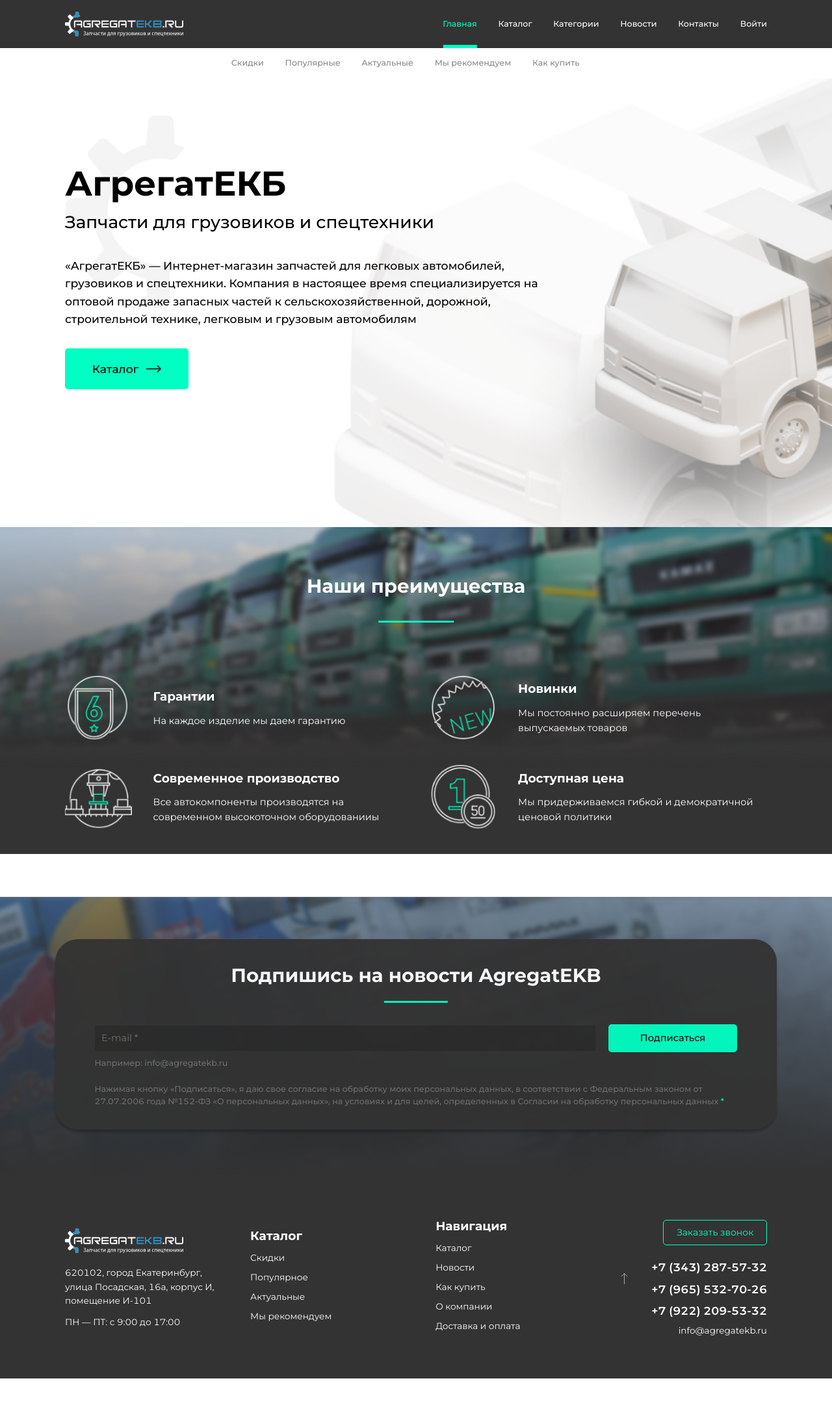
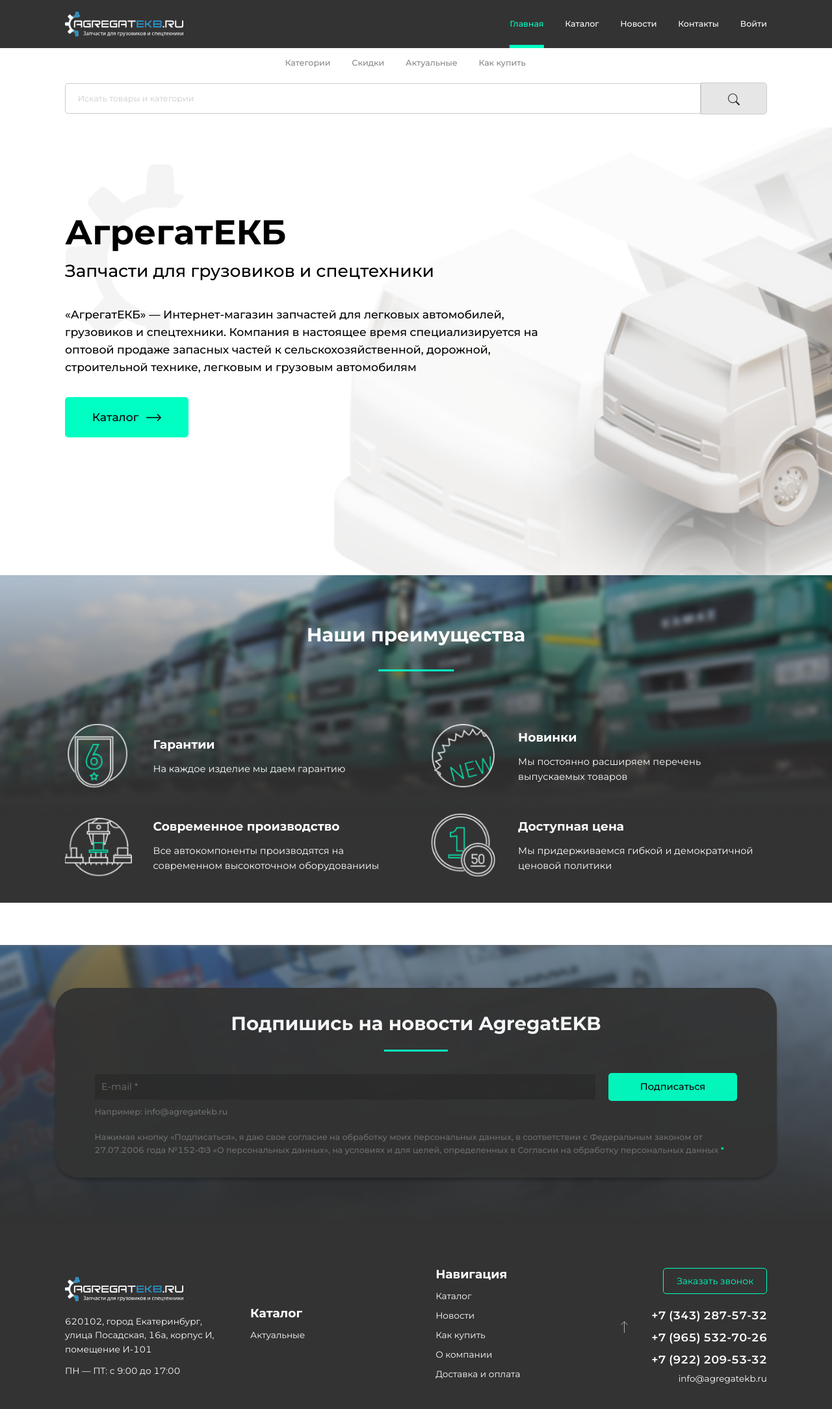
Before and after one commit to kykakre/belaz, a React (Vite) app: page / in a window 1280 px wide. Shown: the top 2168 px of the page at 65% size. Before the commit the page ends 2121 px from the top, so only its background shows below. Built offline with nearby package versions, Linux system fonts and the light colour scheme.

Commit message:
fix problems

```diff
--- a/src/components/Footer/Footer.jsx
+++ b/src/components/Footer/Footer.jsx
@@ -17,19 +17,19 @@
         </div>
         <div className={style.item}>
           <div className={style.title}>Каталог</div>
-          <NavLink to="discount" className={style.link}>
-            Скидки
-          </NavLink>
+          {/*<NavLink to="discount" className={style.link}>*/}
+          {/*  Скидки*/}
+          {/*</NavLink>*/}
           {/*<NavLink to="special" className={style.link}>Спецпредложение</NavLink>*/}
-          <NavLink to="popular" className={style.link}>
-            Популярное
-          </NavLink>
+          {/*<NavLink to="popular" className={style.link}>*/}
+          {/*  Популярное*/}
+          {/*</NavLink>*/}
           <NavLink to="actual" className={style.link}>
             Актуальные
           </NavLink>
-          <NavLink to="recommend" className={style.link}>
-            Мы рекомендуем
-          </NavLink>
+          {/*<NavLink to="recommend" className={style.link}>*/}
+          {/*  Мы рекомендуем*/}
+          {/*</NavLink>*/}
         </div>
         <div className={style.item}>
           <div className={style.title}>Навигация</div>
--- a/src/components/HomeBanner/HomeBunner.jsx
+++ b/src/components/HomeBanner/HomeBunner.jsx
@@ -1,8 +1,14 @@
 import React from 'react';
 import style from "./HomeBunner.module.scss"
 import {NavLink} from "react-router-dom";
+import Search from "../Search/Search.jsx";
 const HomeBunner = (props) => {
     return (
+        <>
+            <div className={style.content}>
+                <Search/>
+
+            </div>
             <div className={style.bunner}>
                 <div className={style.bunnerContent}>
                     <div className={style.title}>АгрегатЕКБ</div>
@@ -14,6 +20,8 @@
                 </div>
 
             </div>
+        </>
+
     );
 };
 
--- a/src/components/HomeBanner/HomeBunner.module.scss
+++ b/src/components/HomeBanner/HomeBunner.module.scss
@@ -1,5 +1,7 @@
 @import "../../style/Mixins.scss";
-
+.content{
+  @include  container();
+}
 .bunner{
   background: url("../../assets/bunnerBackground.png");
   background-repeat: no-repeat;
--- a/src/components/Nav/Nav.jsx
+++ b/src/components/Nav/Nav.jsx
@@ -36,16 +36,7 @@
             Каталог
           </NavLink>
         </li>
-        <li>
-          <NavLink
-            className={({ isActive }) =>
-              isActive ? `${style.link} ${style.active}` : `${style.link} `
-            }
-            to="category"
-          >
-            Категории
-          </NavLink>
-        </li>
+
         <li>
           <NavLink
             className={({ isActive }) =>
--- a/src/components/Nav/NavUnder.jsx
+++ b/src/components/Nav/NavUnder.jsx
@@ -4,6 +4,16 @@
 export default function NavUnder() {
   return (
     <ul>
+        <li>
+            <NavLink
+                className={({ isActive }) =>
+                    isActive ? `${style.link} ${style.active}` : `${style.link} `
+                }
+                to="category"
+            >
+                Категории
+            </NavLink>
+        </li>
       {/*<li>*/}
       {/*  <NavLink*/}
       {/*    className={({ isActive }) =>*/}
@@ -34,16 +44,17 @@
       {/*    Спецпредложения*/}
       {/*  </NavLink>*/}
       {/*</li>*/}
-      <li>
-        <NavLink
-          className={({ isActive }) =>
-            isActive ? `${style.link} ${style.active}` : `${style.link} `
-          }
-          to="popular"
-        >
-          Популярные
-        </NavLink>
-      </li>
+      {/*<li>*/}
+      {/*  <NavLink*/}
+      {/*    className={({ isActive }) =>*/}
+      {/*      isActive ? `${style.link} ${style.active}` : `${style.link} `*/}
+      {/*    }*/}
+      {/*    to="popular"*/}
+      {/*  >*/}
+      {/*    Популярные*/}
+      {/*  </NavLink>*/}
+      {/*</li>*/}
+
       <li>
         <NavLink
           className={({ isActive }) =>
@@ -54,16 +65,16 @@
           Актуальные
         </NavLink>
       </li>
-      <li>
-        <NavLink
-          className={({ isActive }) =>
-            isActive ? `${style.link} ${style.active}` : `${style.link} `
-          }
-          to="recommend"
-        >
-          Мы рекомендуем
-        </NavLink>
-      </li>
+      {/*<li>*/}
+      {/*  <NavLink*/}
+      {/*    className={({ isActive }) =>*/}
+      {/*      isActive ? `${style.link} ${style.active}` : `${style.link} `*/}
+      {/*    }*/}
+      {/*    to="recommend"*/}
+      {/*  >*/}
+      {/*    Мы рекомендуем*/}
+      {/*  </NavLink>*/}
+      {/*</li>*/}
       <li>
         <NavLink
           className={({ isActive }) =>
--- a/src/views/Main.jsx
+++ b/src/views/Main.jsx
@@ -2,7 +2,6 @@
 import Benefits from "../components/Benefits/Benefits";
 import NewsForm from "../components/News/NewsForm.jsx";
 import HomeBunner from "../components/HomeBanner/HomeBunner.jsx";
-
 const Main = (props) => {
   return (
     <div>
```
Lines whose indentation alone changed are shown as unchanged.
